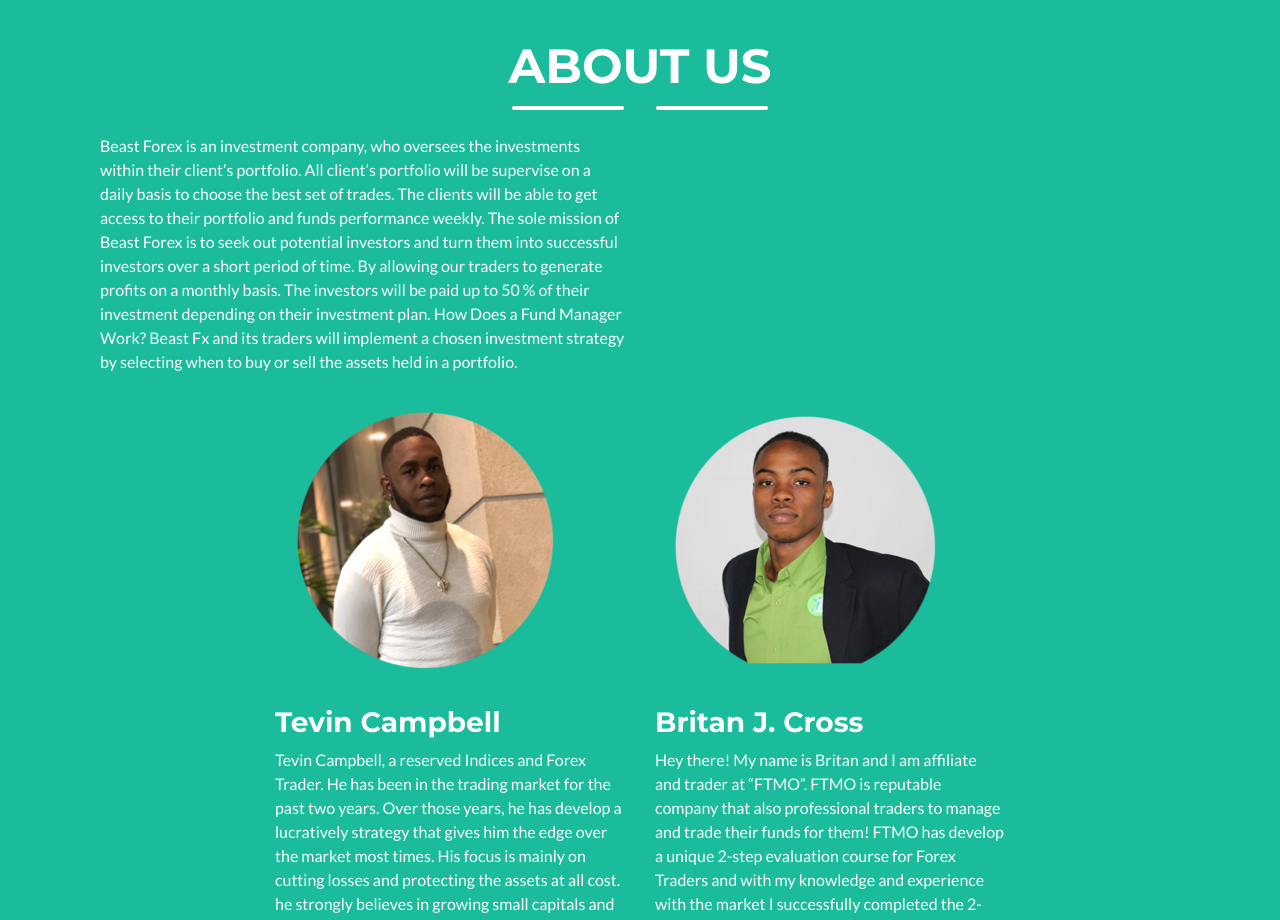
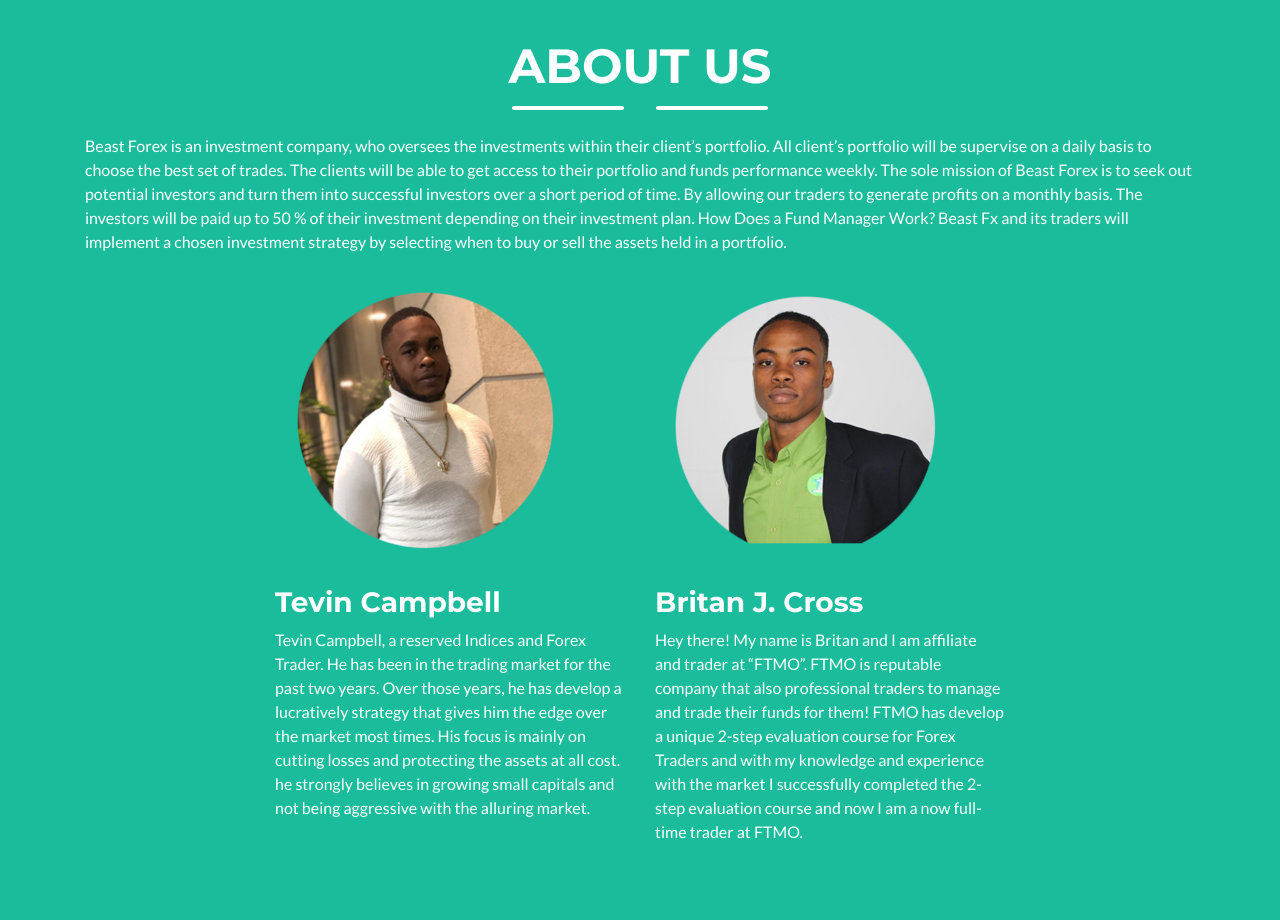
Before and after one commit to Beastforex/beastforex.github.io, a website: page index.html in a window 1280 px wide. Shown: the part 1020-1940 px from the top of the page. Drawn offline with nearby package versions, Linux system fonts and the light colour scheme; files that its build step writes are made by us from their sources.

Commit message:
Update index.html

```diff
--- a/index.html
+++ b/index.html
@@ -104,13 +104,13 @@
       </div>
 
       <!-- About Section Content -->
-   <div class="col-6">
+
      <p>Beast Forex is an investment company, who oversees the investments within their client’s portfolio. All client’s portfolio will be supervise on a daily basis to choose the best set of trades. The clients will be able to get access to their portfolio and funds performance weekly.
         The sole mission of Beast Forex is to seek out potential investors and turn them into successful investors over a short period of time. By allowing our traders to generate profits on a monthly basis. The investors will be paid up to 50 % of their investment depending on their investment plan.
 
 How Does a Fund Manager Work?
 Beast Fx and its traders will implement a chosen investment strategy by selecting when to buy or sell the assets held in a portfolio.</p>
-   </div>
+
 
 
       <div class="row">
```
